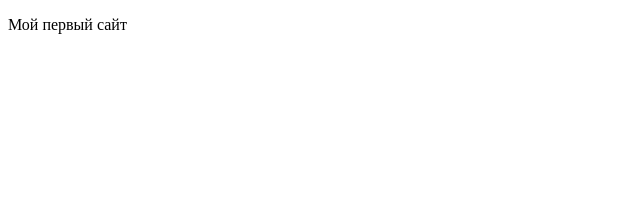
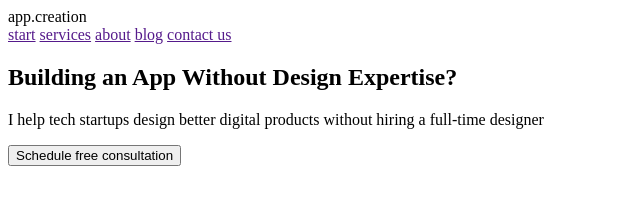
Before and after one commit to KaterinaRoeva/NewProject, a plain HTML site: page index.html in a window 1280 px wide. Shown: the whole page, without its empty margins (0-640 px from the left). Drawn offline with Linux system fonts and the light colour scheme.

Commit message:
Добавлены поправки в index.html

```diff
--- a/index.html
+++ b/index.html
@@ -8,7 +8,27 @@
 </head>
 
 <body>
-     <p>Мой первый сайт</p>
+     <header>
+       <div>app.creation</div>
+       <nav>
+         <a href="">start</a>
+         <a href="">services</a>
+         <a href="">about</a>
+         <a href="">blog</a>
+         <a href="">contact us</a>
+       </nav>
+     </header>
+
+     <section>
+       <main>
+         <h1>Building an App Without Design Expertise?</h1>
+         <p>I help tech startups design better digital products without hiring a full-time designer</p>
+         <button>Schedule free consultation</button>
+       </main>
+       <div>
+         <img>
+       </div>
+     </section>
 </body>
 
 </html>
```
